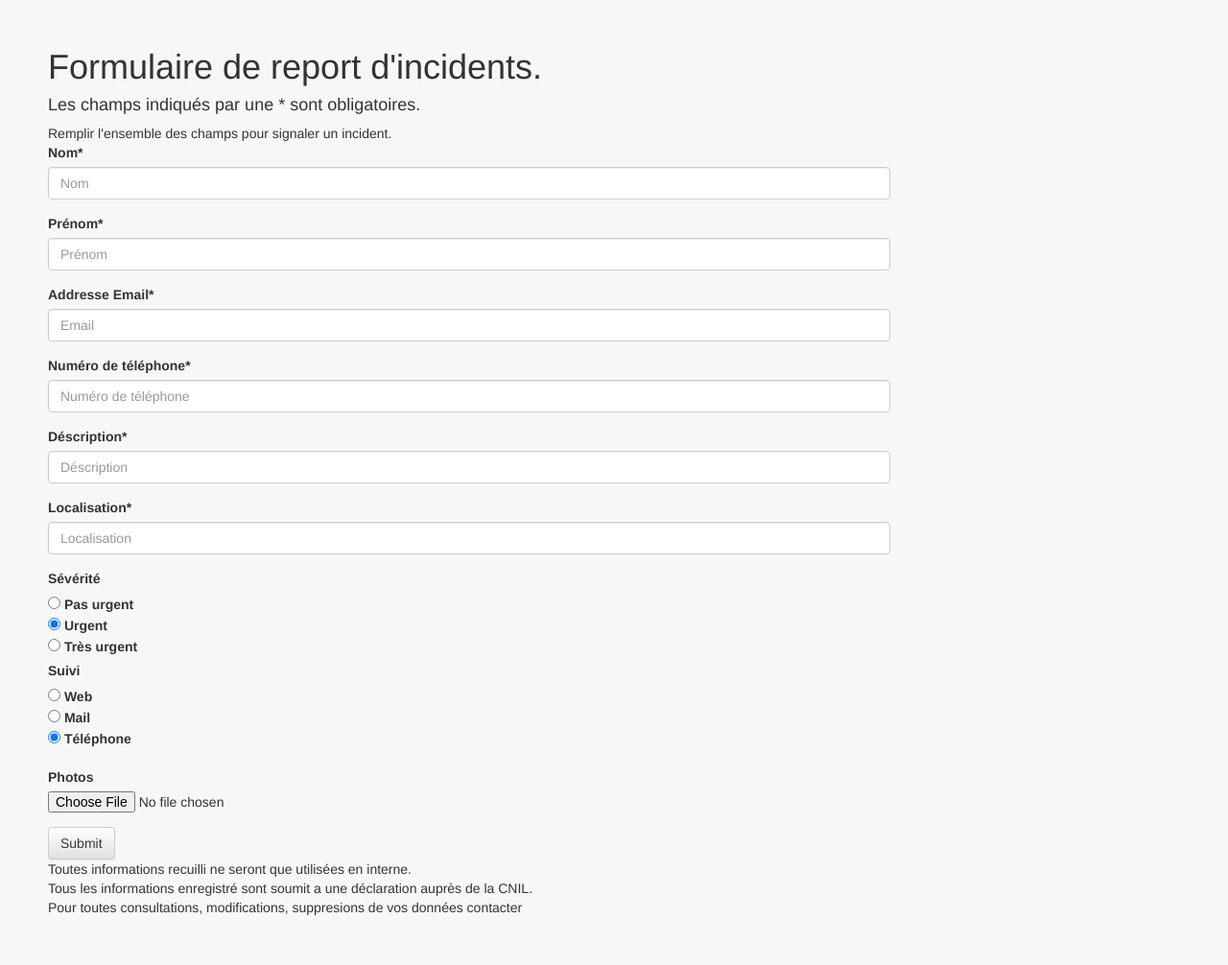
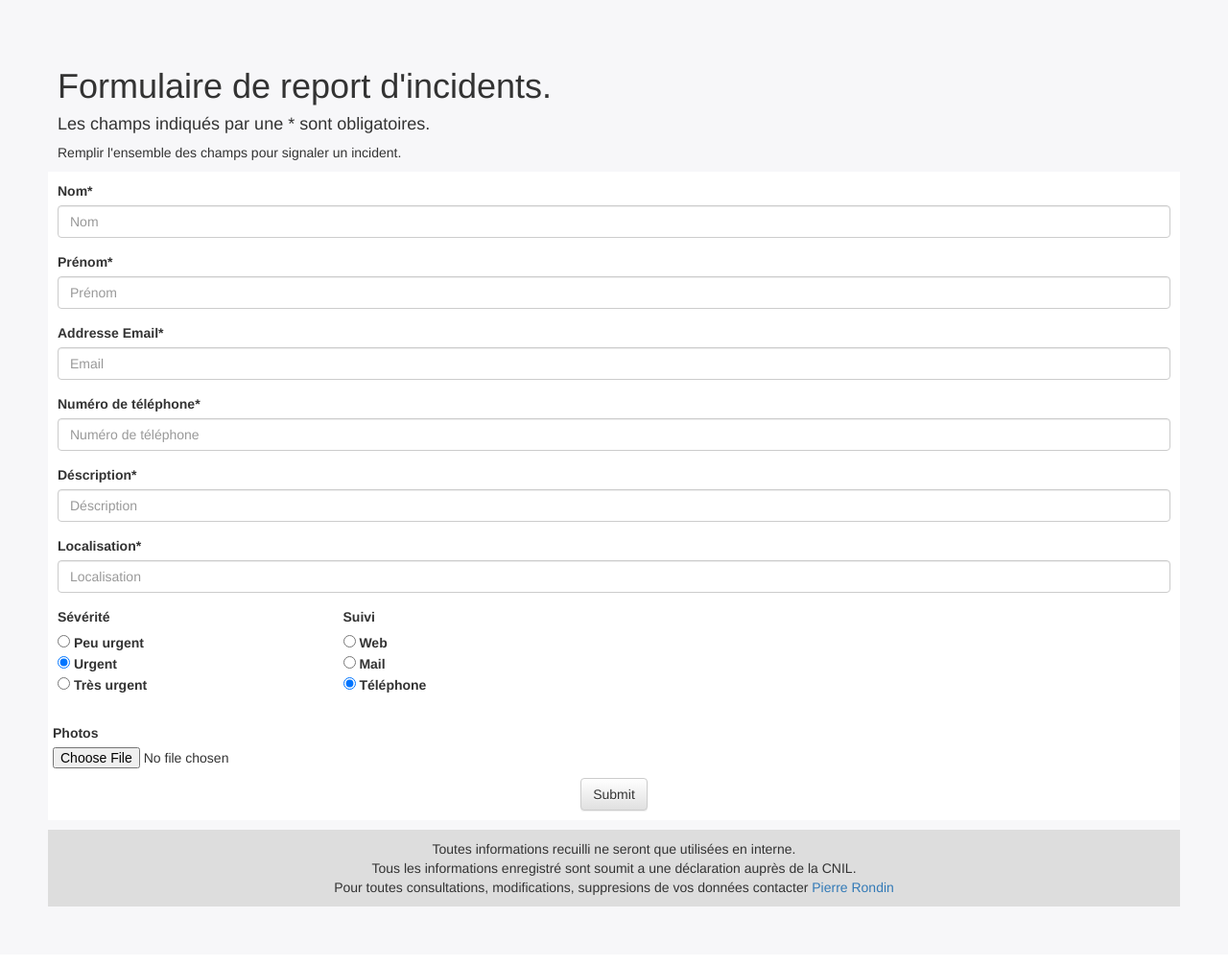
Before and after one commit to WladimirDuManoir/TW_Site-Resto, a PHP site: page /niirvana/ in a window 1280 px wide. Shown: the whole page at 96% size. After the commit the page ends 945 px from the top, so only its background shows below. Run offline with PHP 8.4, Linux system fonts and the light colour scheme.

Commit message:
minor changes

```diff
--- a/css/style.css
+++ b/css/style.css
@@ -3,5 +3,31 @@ body {
 	margin: 50px;
 }
 
+footer {
+	background-color: #dddddd;
+	padding: 10px;
+	margin: 10px;
+	text-align: center;
+}
+
 .main {
+	background-color: #ffffff;
+	padding: 10px;
 }
+.form-header {
+	margin:10px;
+}
+.photo {
+	margin:10px;
+}
+form div button {
+	margin: 0 auto;
+}
+.submit-btn {
+	display: flex;
+	justify-content: center;
+	align-items: center;
+}
+html body footer.row.wow.fadeInUp {
+	margin: 10px 0 0 0;
+}
--- a/index.html
+++ b/index.html
@@ -19,65 +19,117 @@
   </head>
 
   <body>
+  	<div class="form-header row wow fadeInDown" data-wow-delay="0.1s">
   	<h1> Formulaire de report d'incidents.</h1>
   	<h4> Les champs indiqués par une * sont obligatoires.</h4>
 	<header>Remplir l'ensemble des champs pour signaler un incident.</header>
+  	</div>
 
-	<div class="row main">
-		<div class="col-md-9">
+<div class="main">
 		<form method="post" action="mailto:pierrerondin@laposte.net?cc=wladduma@gmail.com" enctype="text/plain">
+	<div class="row">
+		<div class="col-md-12">
 		  <div class="form-group wow fadeInRight" data-wow-delay="0.1s" >
 		    <label for="nom" >Nom*</label>
 		    <input aria-describedby="descriptionNom" name="nom" type="text" class="form-control" id="nom" placeholder="Nom" required aria-required="true" >
 		    <div hidden id="descriptionNom">Donnez le nom pour vous identifier.</div>
 		  </div>
+		</div>
+	</div>
+
+	<div class="row">
+		<div class="col-md-12">
 		  <div class="form-group wow fadeInLeft" data-wow-delay="0.1s" >
 		    <label for="prenom">Prénom*</label>
 		    <input aria-describedby="descriptionPrenom" name="prenom" type="text" class="form-control" id="prenom" placeholder="Prénom" required aria-required="true">
-		    <div hidden id="descriptionPrenom">Donnez le prenom pour vous identifier.</div>
+		    <div hidden id="descriptionPrenom">Donnez le prénom pour vous identifier.</div>
 		  </div>
+		</div>
+	</div>
+
+	<div class="row">
+		<div class="col-md-12">
 		  <div class="form-group wow fadeInRight" data-wow-delay="0.1s">
 		    <label for="adresseMail">Addresse Email*</label>
-		    <div hidden id="descriptionPrenom">Donnez un email ou l'on pourra vous contacter.</div>
+		    <div hidden id="descriptionEmail">Donnez un email ou l'on pourra vous contacter.</div>
 		    <input aria-describedby="descriptionEmail" name="email" type="email" class="form-control" id="adresseMail" placeholder="Email" required aria-required="true">
 		  </div>
+		</div>
+	</div>
+
+	<div class="row">
+		<div class="col-md-12">
 		  <div class="form-group wow fadeInLeft" data-wow-delay="0.1s" >
 		    <label for="numeroTel">Numéro de téléphone*</label>
 		    <input aria-describedby="descriptionTelephone" name="tel" type='tel' pattern='\d{10}' title='Numéro de téléphone Format: XXXXXXXXXX ' class="form-control" id="numeroTel" placeholder="Numéro de téléphone" required aria-required="true">
+		    <div hidden id="descriptionTelephone">Donnez le téléphone avec lequelle on peut vous contacter.</div>
 		  </div>
+		</div>
+	</div>
+
+	<div class="row">
+		<div class="col-md-12">
 		  <div class="form-group wow fadeInLeft" data-wow-delay="0.1s" >
 		    <label for="description">Déscription*</label>
 		    <input aria-describedby="descriptionDescription" name="description" type='text' class="form-control" id="description" placeholder="Déscription" required aria-required="true">
 		  </div>
-		  <div class="form-group wow fadeInLeft" data-wow-delay="0.1s" >
+		    <div hidden id="descriptionDescription">Donnez la description complète de l'incident.</div>
+		</div>
+	</div>
+
+	<div class="row">
+		<div class="col-md-12">
+		  <div class="form-group wow fadeInRight" data-wow-delay="0.1s" >
 		    <label for="localisation">Localisation*</label>
 		    <input aria-describedby="descriptionLocalisation" name="loca" type='text' class="form-control" id="localisation" placeholder="Localisation" required aria-required="true">
+		    <div hidden id="descriptionLocalisation">Donnez la localisation de l'incident.</div>
 		  </div>
+		</div>
+	</div>
+
+	<div class="row">
+		<div class="col-sm-3">
 		  <div class="form-group wow fadeInLeft" data-wow-delay="0.1s">
 			<label for="severite">Sévérité</label><br>
 			<label>
-			<input aria-describedby="descriptionUrgence" name="severite" type="radio"  value="Pas urgent"> Pas urgent<br>
+			<input aria-describedby="descriptionUrgence" name="severite" type="radio"  value="Peu urgent"> Peu urgent<br>
 			<input aria-describedby="descriptionUrgence" name="severite" type="radio"  value="Urgent" checked> Urgent<br>
 			<input aria-describedby="descriptionUrgence" name="severite" type="radio"  value="Très urgent"> Très urgent</label><br>
+		    <div hidden id="descriptionUrgence">Donnez la severité de l'incident, peu urgent, urgent ou trés urgent.</div>
+		  </div>
+		</div>
+
+		<div class="col-sm-3">
+		  <div class="form-group wow fadeInRight" data-wow-delay="0.1s">
 			<label for="suivi">Suivi</label><br>
 			<label>
 			<input aria-describedby="descriptionSuivi" name="suivi" type="radio" name="group2" value="Web"> Web<br>
 			<input aria-describedby="descriptionSuivi" name="suivi" type="radio" name="group2" value="Mail"> Mail<br>
 			<input aria-describedby="descriptionSuivi" name="suivi" type="radio" name="group2" value="Telephone" checked> Téléphone</label><br>
+		    <div hidden id="descriptionSuivi">Donnez la méthode que vous préférer pour la suivi de l'incident.</div>
 			</div>
-		  <div class="form-group">
+		</div>
+	</div>
+
+	<div class="row">
+		  <div class="photo form-group wow fadeInLeft">
 		    <label for="exampleFile">Photos</label>
 		    <input aria-describedby="descriptionPhoto" name="photo" type="file" id="envoiePhoto">
+		    <div hidden id="descriptionPhoto">Donnez une photo de l'incident.</div>
 		  </div>
+	</div>
+	<div class="row submit-btn">
 		<button type="submit" class="btn btn-default wow flip">Submit</button>
-		</form>
+	</div>
+</form>
+	</div>
+
+	</div>
+	<footer class="row wow fadeInUp" data-wow-delay="0.1s">
+		<div class="col-md-12">
+	Toutes informations recuilli ne seront que utilisées en interne. <br> Tous les informations enregistré sont soumit a une déclaration auprès de la CNIL. <br> Pour toutes consultations, modifications, suppresions de vos données contacter <a href="mailto:pierrerondin@laposte.net"> Pierre Rondin</a>
 		</div>
-	</div>
-	<div class="row">
-		<footer class="col-md-12">
-		Toutes informations recuilli ne seront que utilisées en interne. <br> Tous les informations enregistré sont soumit a une déclaration auprès de la CNIL. <br> Pour toutes consultations, modifications, suppresions de vos données contacter <a href="mailto:pierrerondin@laposte.net"></a>
-		</footer>
-	</div>
+	</footer>
 
   </body>
    <script src="js/wow.min.js"></script>
```
